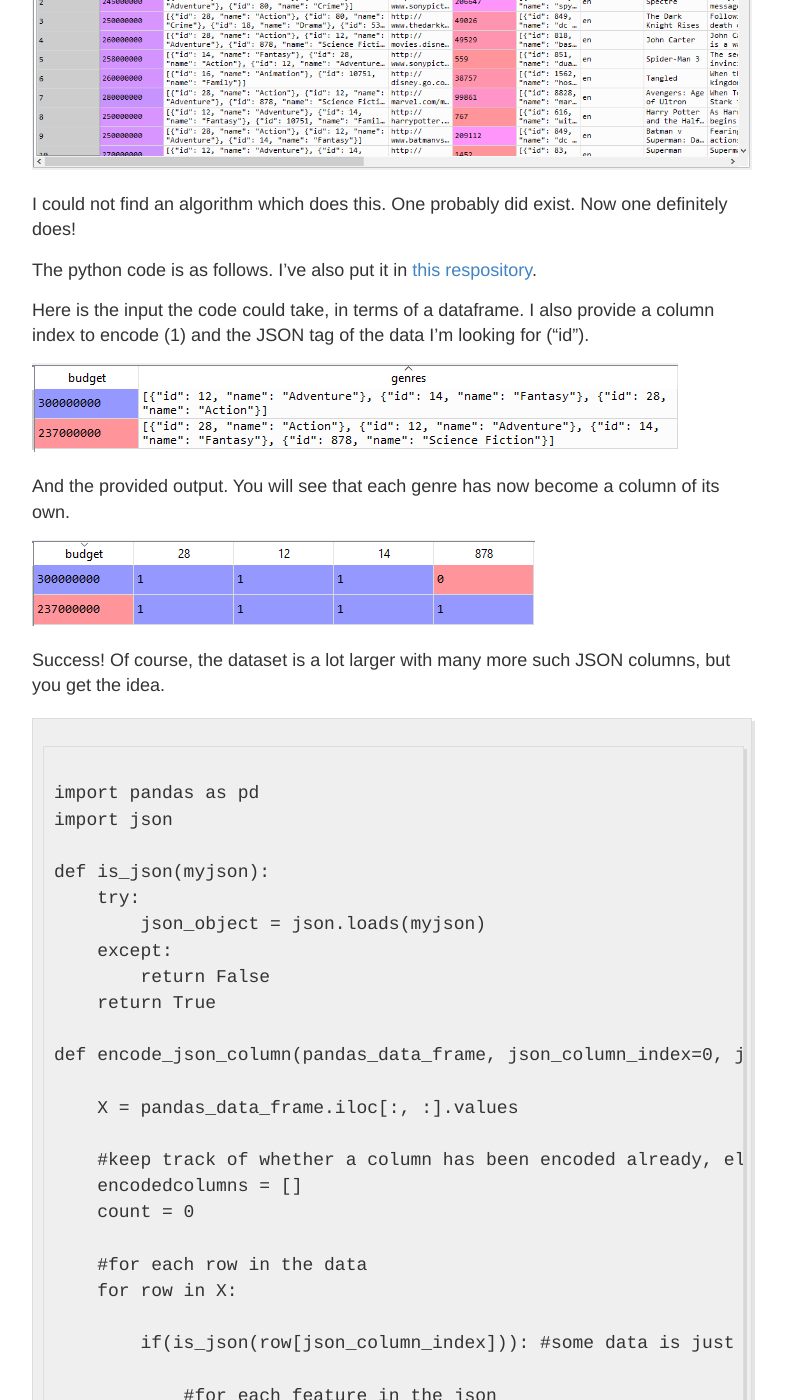
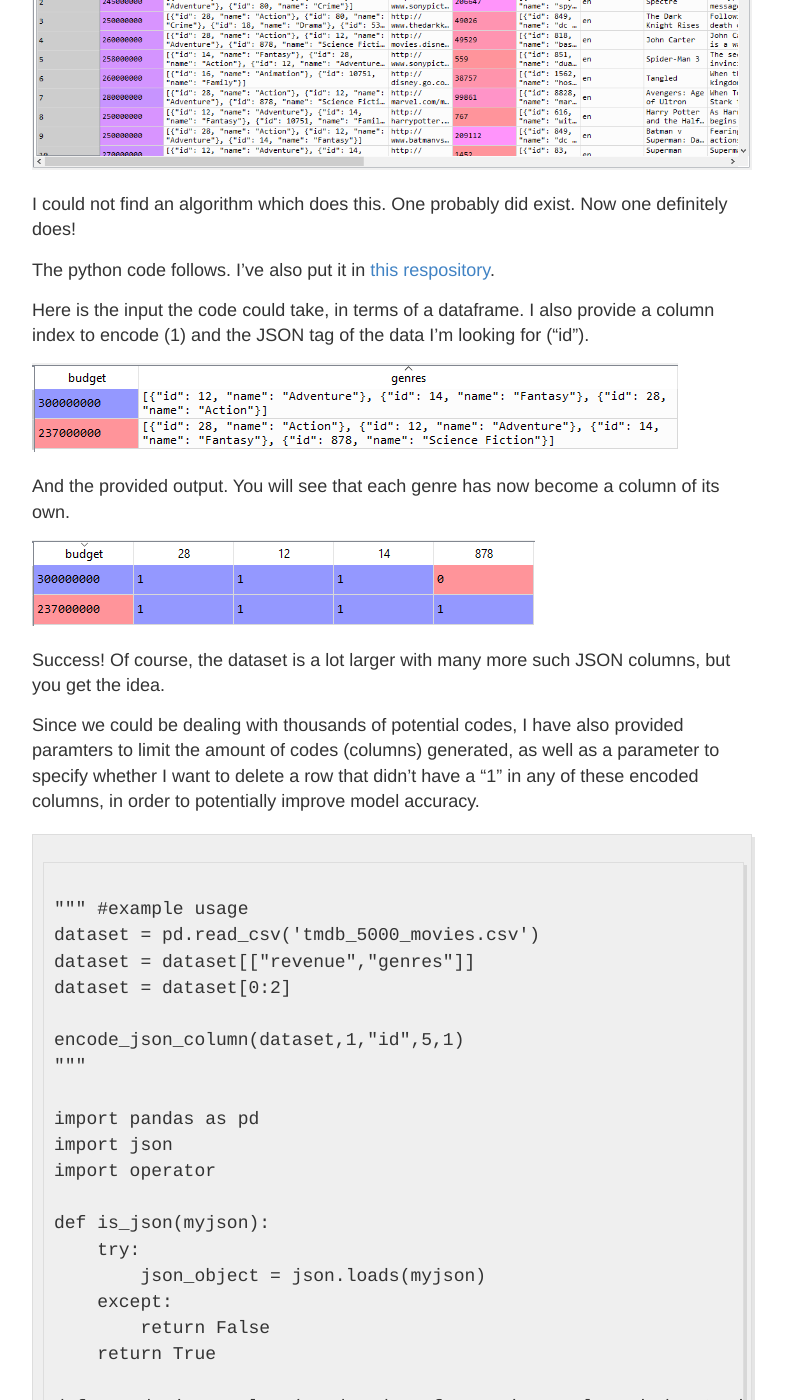
Before and after one commit to ryan-anderson-ds/ryan-anderson-ds.github.io, a Jekyll site: the page built from _posts/code/2019-08-01-Encoding-JSON-Data-Within-A-Pandas-Dataframe.md, in a window 1280 px wide and 1400 px high, scrolled down 673 px. Shown: the whole window, without its empty margins (248-1034 px from the left). Built offline with Jekyll 4.4.1, drawn with Linux system fonts in a browser that asks for light colours; some of the changed text lies outside the part shown.

Commit message:
Update 2019-08-01-Encoding-JSON-Data-Within-A-Pandas-Dataframe.md

```diff
--- a/_posts/code/2019-08-01-Encoding-JSON-Data-Within-A-Pandas-Dataframe.md
+++ b/_posts/code/2019-08-01-Encoding-JSON-Data-Within-A-Pandas-Dataframe.md
@@ -12,7 +12,7 @@
 
 I could not find an algorithm which does this. One probably did exist. Now one definitely does!
 
-The python code is as follows. I've also put it in [this respository](https://github.com/rian-van-den-ander/encode_json_data_within_dataframe).
+The python code follows. I've also put it in [this respository](https://github.com/rian-van-den-ander/encode_json_data_within_dataframe).
 
 Here is the input the code could take, in terms of a dataframe. I also provide a column index to encode (1) and the JSON tag of the data I'm looking for ("id").
 
@@ -24,10 +24,21 @@
 
 Success! Of course, the dataset is a lot larger with many more such JSON columns, but you get the idea.
 
+Since we could be dealing with thousands of potential codes, I have also provided paramters to limit the amount of codes (columns) generated, as well as a parameter to specify whether I want to delete a row that didn't have a "1" in any of these encoded columns, in order to potentially improve model accuracy.
+
 ~~~~
+
+""" #example usage
+dataset = pd.read_csv('tmdb_5000_movies.csv')
+dataset = dataset[["revenue","genres"]]
+dataset = dataset[0:2]
+
+encode_json_column(dataset,1,"id",5,1)
+"""
 
 import pandas as pd
 import json
+import operator
 
 def is_json(myjson):
     try:
@@ -36,16 +47,41 @@
         return False
     return True
 
-def encode_json_column(pandas_data_frame, json_column_index=0, json_id_column="id"):
+def encode_json_column(pandas_data_frame, json_column_index=0, json_id_column="id", encodinglimit = 1000, remove_non_encoded = 1):
 
     X = pandas_data_frame.iloc[:, :].values
 
-    #keep track of whether a column has been encoded already, else we'd reset all the values to 0
-    encodedcolumns = []
+    #create a list of codes you want to take, based on encodinglimit
+    all_encodedcolumns = {}
+
+    for row in X:
+        if(is_json(row[json_column_index])): #some data is just not json. ignore
+            #for each feature in the json
+            for json_features in json.loads(row[json_column_index]):
+                #pick out its id (the json identifier you specifc in json_id_column)
+                featureid = json_features[json_id_column]
+                #if this id hasn't been seen yet, add it to the dataframe with default 0
+                if featureid not in all_encodedcolumns:
+                    all_encodedcolumns[featureid] = 1
+                #else just set it to 1 here
+                all_encodedcolumns[featureid] += 1
+
+    top_encodedcolumns = sorted(all_encodedcolumns.items(), key=operator.itemgetter(1), reverse=True)
+
+    if encodinglimit < len(top_encodedcolumns):
+        top_encodedcolumns = top_encodedcolumns[:encodinglimit]
+
+    top_encodedcolumns = dict(top_encodedcolumns)
+
+    #keep track of whether a column has been encoded into the dataframe already, else we'd reset all the values to 0
+    df_encodedcolumns = []
     count = 0
 
     #for each row in the data
     for row in X:
+
+        #keep track of whether this row can be kept or not, based on if it has an encoded value
+        has_an_encoded_value = 0
 
         if(is_json(row[json_column_index])): #some data is just not json. ignore
 
@@ -55,21 +91,27 @@
                 #pick out its id (the json identifier you specifc in json_id_column)
                 featureid = json_features[json_id_column]
 
-                #if this id hasn't been seen yet, add it to the dataframe with default 0
-                if featureid not in encodedcolumns:
-                    encodedcolumns.append(featureid)
-                    pandas_data_frame[featureid]=0
+                if featureid in top_encodedcolumns:
 
-                #else just set it to 1 here
-                pandas_data_frame[featureid][count] = 1
+                    #if this id hasn't been seen yet, add it to the dataframe with default 0
+                    if featureid not in df_encodedcolumns:
+                        df_encodedcolumns.append(featureid)
+                        pandas_data_frame[featureid]=0
 
-        count+=1
+                    #else just set it to 1 here
+                    pandas_data_frame[featureid][count] = 1
+
+                    has_an_encoded_value = 1
+
+        if has_an_encoded_value == 0 & remove_non_encoded == 1:
+            pandas_data_frame.drop(pandas_data_frame.index[count])
+        else:
+          count+=1
 
     #drop the original json column
-    pandas_data_frame = pandas_data_frame.drop(dataset.columns[json_column_index], 1)
+    pandas_data_frame = pandas_data_frame.drop(pandas_data_frame.columns[json_column_index], 1)
 
     return pandas_data_frame
-
 
 ~~~~
 
```
